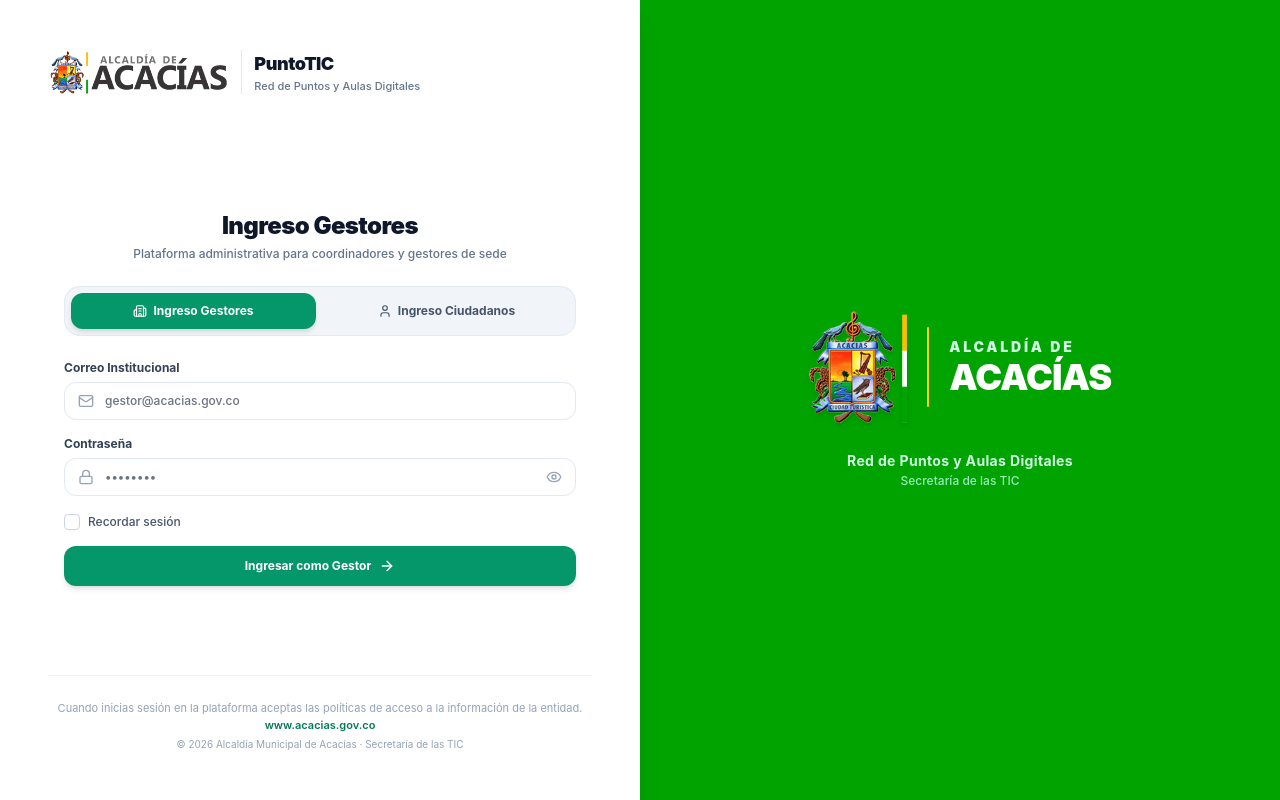
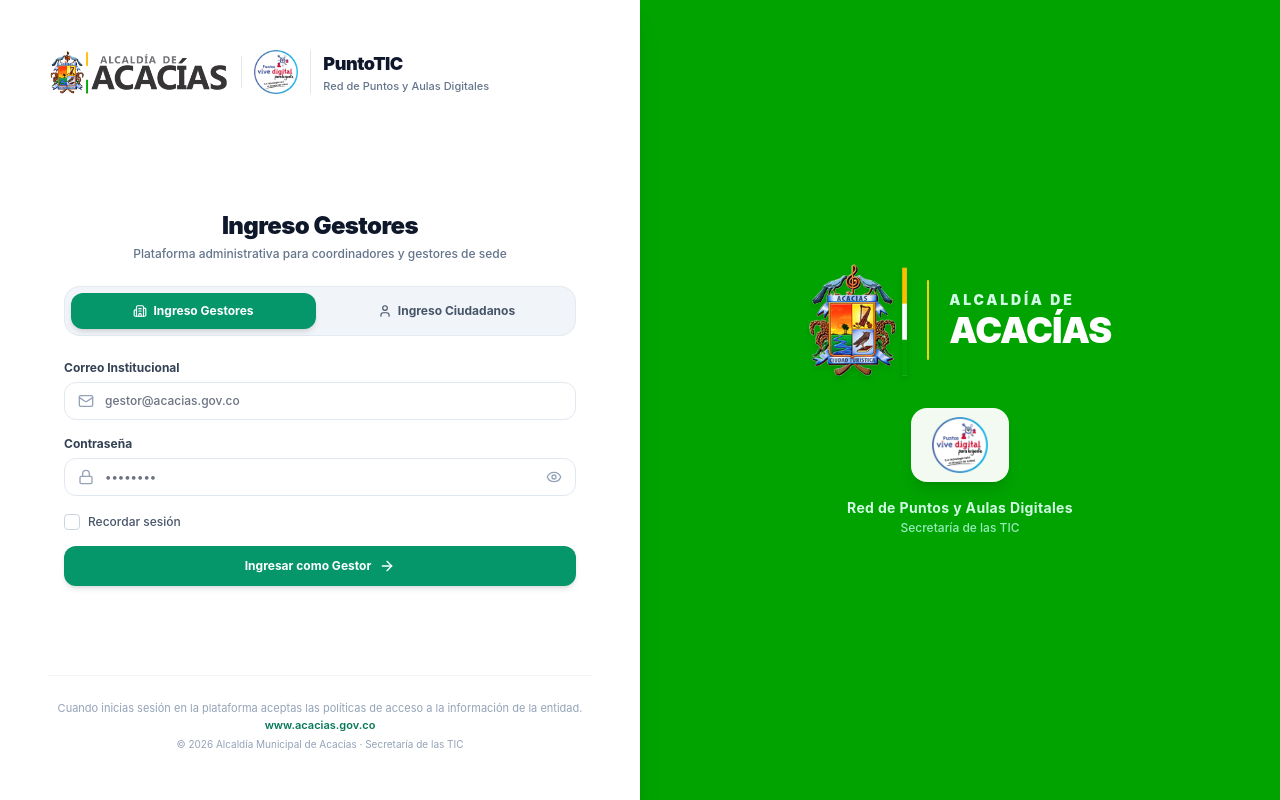
Before and after one commit to ferneyrtic/PuntoTIC, a Laravel app: page /login in a window 1280 px wide. Run offline with Laravel 12, Linux system fonts and the light colour scheme; data comes from the database, SQL or seed files in the repository; style sheets or scripts are compiled from the project's sources; some libraries are stand-ins or nearby versions.

Commit message:
feat(branding): integrate official Puntos Vive Digital logo on landing, login, and registration pages

```diff
--- a/resources/js/Pages/Auth/Login.tsx
+++ b/resources/js/Pages/Auth/Login.tsx
@@ -51,6 +51,12 @@ export default function Login({ status }: { status?: string }) {
                             src={asset('images/logo_alcaldia.png')}
                             alt="Alcaldía de Acacías"
                             className="h-10 sm:h-12 w-auto object-contain"
+                        />
+                        <div className="h-8 w-px bg-slate-200"></div>
+                        <img
+                            src={asset('images/logo_pvd.png')}
+                            alt="Puntos Vive Digital"
+                            className="h-9 sm:h-11 w-auto object-contain"
                         />
                         <div className="border-l border-slate-200 pl-3">
                             <span className="text-lg font-black text-slate-900 tracking-tight block">
@@ -252,7 +258,7 @@ export default function Login({ status }: { status?: string }) {
             <div className="hidden lg:flex lg:w-1/2 relative bg-[#01A300] items-center justify-center p-12 select-none">
                 <div className="relative text-center flex flex-col items-center justify-center max-w-md">
                     {/* Escudo oficial de Acacías + Tipografía Institucional */}
-                    <div className="flex items-center gap-5 justify-center mb-3">
+                    <div className="flex items-center gap-5 justify-center mb-4">
                         <img
                             src={asset('images/escudo_acacias.png')}
                             alt="Escudo de Acacías"
@@ -269,6 +275,15 @@ export default function Login({ status }: { status?: string }) {
                         </div>
                     </div>
 
+                    {/* Logo oficial Puntos Vive Digital */}
+                    <div className="mt-4 bg-white/95 rounded-2xl py-2 px-5 shadow-lg backdrop-blur-xs flex items-center justify-center border border-white/20">
+                        <img
+                            src={asset('images/logo_pvd.png')}
+                            alt="Puntos Vive Digital para la gente"
+                            className="h-14 w-auto object-contain"
+                        />
+                    </div>
+
                     <div className="mt-4 text-center">
                         <p className="text-emerald-100 text-sm font-bold tracking-wide">
                             Red de Puntos y Aulas Digitales
--- a/resources/js/Pages/Auth/Register.tsx
+++ b/resources/js/Pages/Auth/Register.tsx
@@ -85,11 +85,17 @@ export default function Register({ documentTypes = [], points = [] }: Props) {
                 {/* Header Institucional */}
                 <div className="text-center mb-8">
                     <div className="flex justify-center mb-4">
-                        <div className="bg-white/95 p-3 px-6 rounded-2xl shadow-lg border border-white/40 inline-flex items-center justify-center">
+                        <div className="bg-white/95 p-3 px-6 rounded-2xl shadow-lg border border-white/40 inline-flex items-center justify-center gap-4">
                             <img
                                 src={asset('images/logo_alcaldia.png')}
                                 alt="Alcaldía de Acacías"
-                                className="h-14 sm:h-16 w-auto object-contain"
+                                className="h-12 sm:h-14 w-auto object-contain"
+                            />
+                            <div className="h-8 w-px bg-slate-200"></div>
+                            <img
+                                src={asset('images/logo_pvd.png')}
+                                alt="Puntos Vive Digital"
+                                className="h-11 sm:h-13 w-auto object-contain"
                             />
                         </div>
                     </div>
--- a/resources/js/Pages/Welcome.tsx
+++ b/resources/js/Pages/Welcome.tsx
@@ -43,11 +43,17 @@ export default function Welcome({ points = [] }: Props) {
             <header className="sticky top-0 z-50 bg-slate-950/80 backdrop-blur-md border-b border-slate-800/80">
                 <div className="max-w-7xl mx-auto px-4 sm:px-6 lg:px-8 h-20 flex items-center justify-between">
                     <div className="flex items-center gap-3">
-                        <div className="bg-white p-1.5 px-3 rounded-xl shadow-sm border border-slate-200 flex items-center justify-center">
+                        <div className="bg-white p-1.5 px-3 rounded-xl shadow-sm border border-slate-200 flex items-center justify-center gap-3">
                             <img
                                 src={asset('images/logo_alcaldia.png')}
                                 alt="Alcaldía de Acacías"
                                 className="h-10 sm:h-11 w-auto object-contain"
+                            />
+                            <div className="h-6 w-px bg-slate-200"></div>
+                            <img
+                                src={asset('images/logo_pvd.png')}
+                                alt="Puntos Vive Digital"
+                                className="h-9 sm:h-10 w-auto object-contain"
                             />
                         </div>
                         <div>
@@ -88,9 +94,17 @@ export default function Welcome({ points = [] }: Props) {
                 <div className="absolute top-0 left-1/2 -translate-x-1/2 w-[700px] h-[400px] bg-gradient-to-tr from-emerald-600/20 via-teal-500/10 to-transparent blur-3xl pointer-events-none rounded-full"></div>
 
                 <div className="relative max-w-7xl mx-auto px-4 sm:px-6 lg:px-8 text-center">
-                    <div className="inline-flex items-center gap-2 px-3.5 py-1.5 rounded-full bg-emerald-500/10 border border-emerald-500/30 text-emerald-400 text-xs font-bold mb-6 animate-fade-in-down">
-                        <Sparkles className="w-3.5 h-3.5" />
-                        <span>Alcaldía Municipal de Acacías · Secretaría de las TIC</span>
+                    <div className="inline-flex items-center gap-3 px-4 py-2 rounded-2xl bg-white/10 backdrop-blur-md border border-white/15 mb-6 shadow-lg animate-fade-in-down">
+                        <img
+                            src={asset('images/logo_pvd.png')}
+                            alt="Puntos Vive Digital"
+                            className="h-7 w-auto object-contain bg-white/95 rounded-lg px-2 py-0.5"
+                        />
+                        <div className="h-4 w-px bg-emerald-400/40"></div>
+                        <div className="flex items-center gap-1.5 text-emerald-300 text-xs font-bold">
+                            <Sparkles className="w-3.5 h-3.5" />
+                            <span>Alcaldía de Acacías · Secretaría de las TIC</span>
+                        </div>
                     </div>
 
                     <h1 className="text-4xl sm:text-5xl lg:text-6xl font-black text-white tracking-tight max-w-4xl mx-auto leading-tight">
@@ -348,11 +362,17 @@ export default function Welcome({ points = [] }: Props) {
                     <div className="grid grid-cols-1 md:grid-cols-4 gap-8 mb-8">
                         <div className="md:col-span-2">
                             <div className="flex items-center gap-3 mb-3">
-                                <div className="bg-white p-1 rounded-lg">
+                                <div className="bg-white p-1.5 px-3 rounded-xl flex items-center gap-3 shadow-xs">
                                     <img
                                         src={asset('images/logo_alcaldia.png')}
                                         alt="Alcaldía de Acacías"
                                         className="h-9 w-auto object-contain"
+                                    />
+                                    <div className="h-5 w-px bg-slate-200"></div>
+                                    <img
+                                        src={asset('images/logo_pvd.png')}
+                                        alt="Puntos Vive Digital"
+                                        className="h-8 w-auto object-contain"
                                     />
                                 </div>
                                 <div>
@@ -370,11 +390,11 @@ export default function Welcome({ points = [] }: Props) {
                             <ul className="space-y-2 text-xs">
                                 <li className="flex items-center gap-2">
                                     <Phone className="w-3.5 h-3.5 text-emerald-400" />
-                                    <span>Línea PVD: 321 361 8632</span>
+                                    <span>WhatsApp Ciudadano: +57 321 361 8632</span>
                                 </li>
                                 <li className="flex items-center gap-2">
                                     <Mail className="w-3.5 h-3.5 text-emerald-400" />
-                                    <span>contactenos@acacias.gov.co</span>
+                                    <span>tic@acacias.gov.co</span>
                                 </li>
                                 <li className="flex items-center gap-2">
                                     <Clock className="w-3.5 h-3.5 text-emerald-400" />
```
